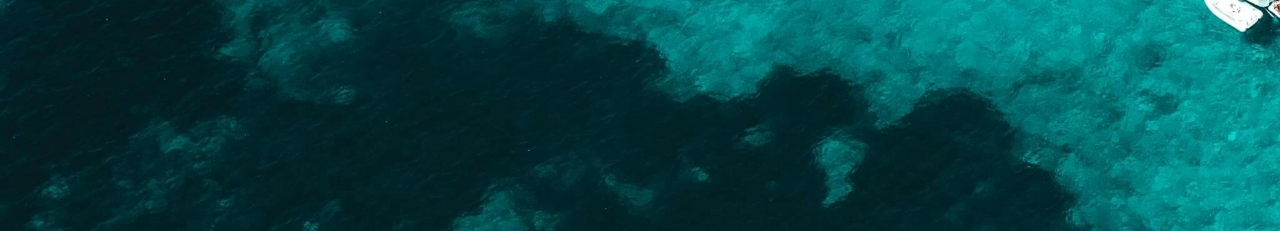
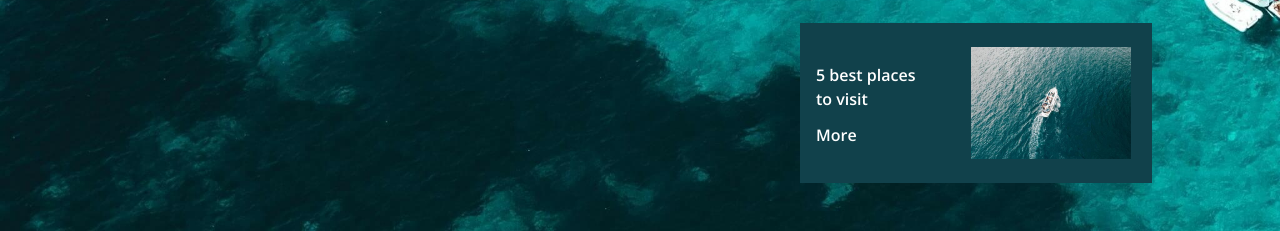
Before and after one commit to ayoub-bani/travel, a website: page dist/index.html in a window 1280 px wide. Shown: the part 569-800 px from the top of the page. Drawn offline with nearby package versions, Linux system fonts and the light colour scheme.

Commit message:
hero post card

```diff
--- a/project/css/sass/sections/_hero.scss
+++ b/project/css/sass/sections/_hero.scss
@@ -26,4 +26,20 @@
         padding: 10px 30px;
         font-weight: 600;
     }
+    .custom-card {
+        bottom: 3rem;
+        right: 8rem;
+        height: 10rem;
+        width: 22rem;
+        .img-sizing {
+          height: 7rem;
+          width: 10rem;
+        }
+        h5 {
+            @include open-sans;
+            font-weight: 600;
+            width: 75%;
+            line-height: 1.5rem;
+        }
+    }
 }
```
Also changed, not shown: dist/css/main.css, dist/img/home2.jpg (added), dist/index.html, project/images/home2.jpg (added), 1 other file.
